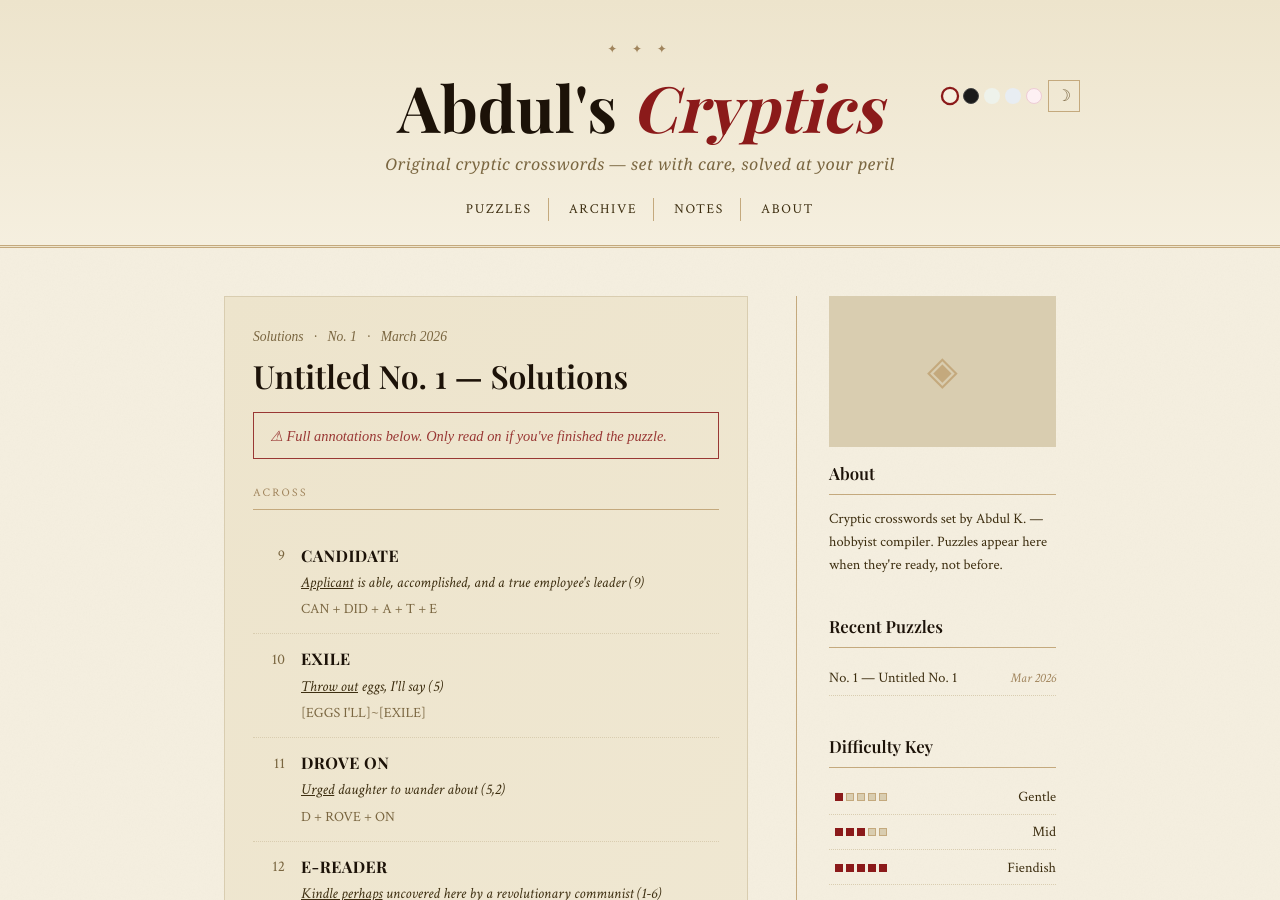
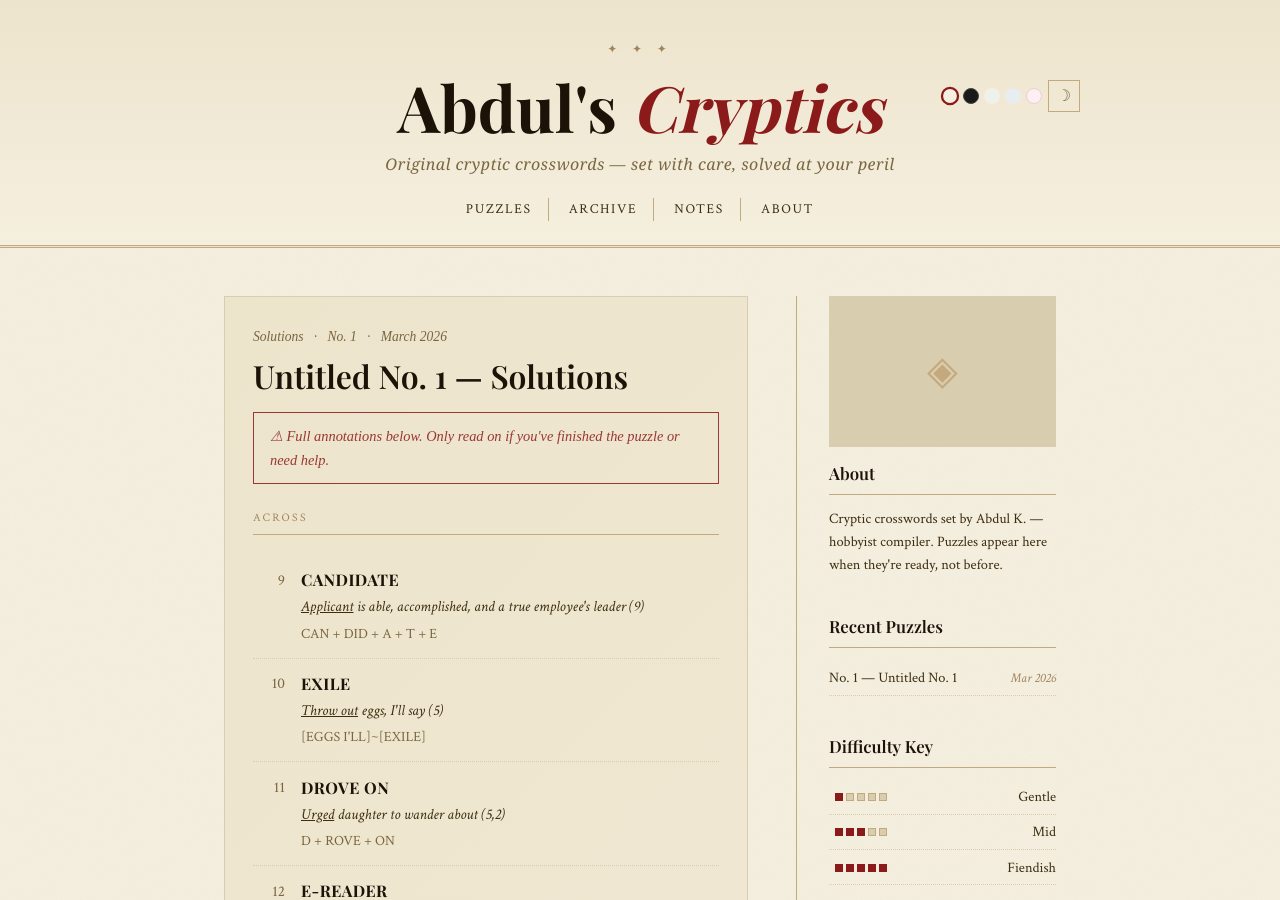
Before and after one commit to abdulkhaleddd/abdulkhaleddd.github.io, a Jekyll site: the page built from _solutions/solution-001.md, in a window 1280 px wide and 900 px high. Built offline with Jekyll 4.4.1, drawn with Linux system fonts in a browser that asks for light colours; some web fonts are replaced.

Commit message:
Update solution.html

```diff
--- a/_layouts/solution.html
+++ b/_layouts/solution.html
@@ -10,7 +10,7 @@ layout: default
   <h1 class="post-title">{{ page.title }} — Solutions</h1>
 
   <div class="spoiler-warning">
-    ⚠ Full annotations below. Only read on if you've finished the puzzle.
+    ⚠ Full annotations below. Only read on if you've finished the puzzle or need help.
   </div>
 
   <div class="solutions-body">
```
